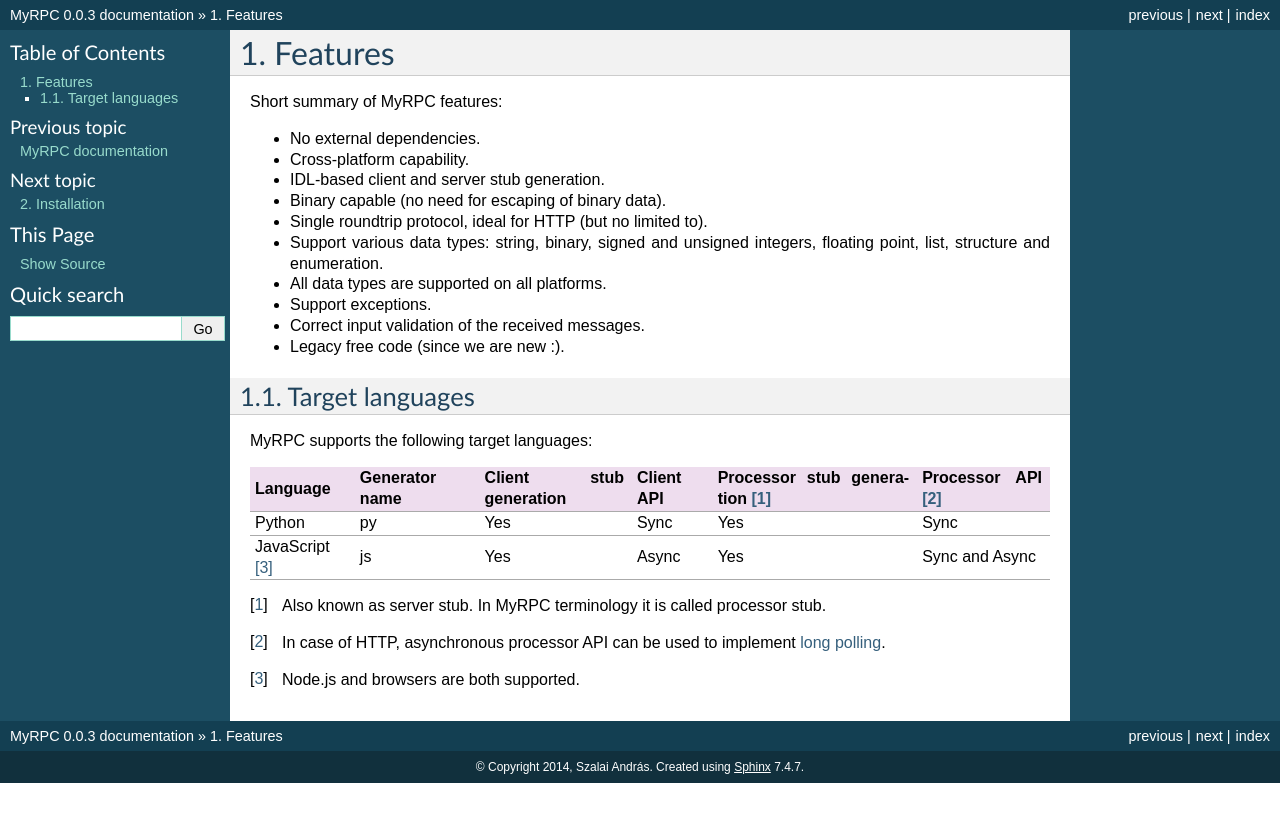
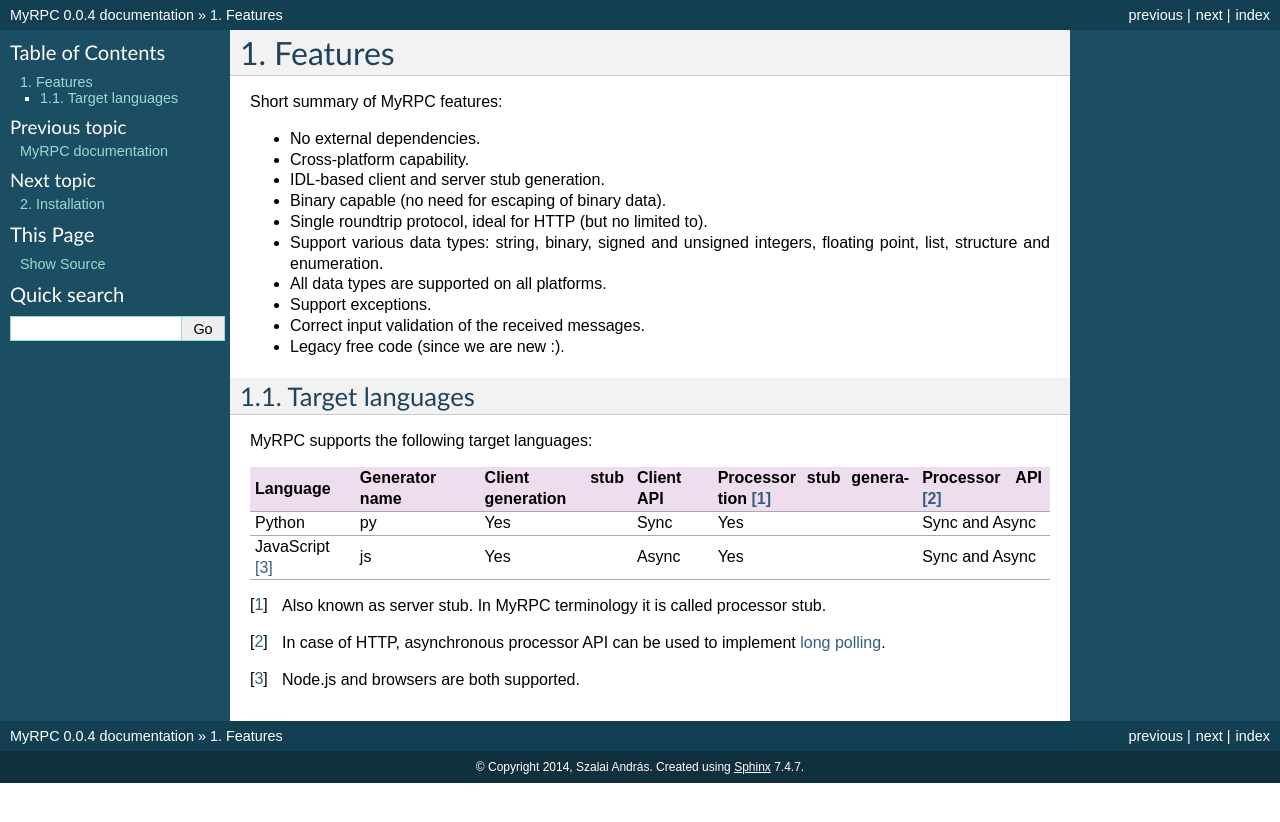
Before and after one commit to Python3pkg/MyRPC, a Sphinx documentation site: the page built from doc/features.rst, in a window 1280 px wide. Shown: the top 822 px of the page. Built offline with Sphinx 7.4.7, drawn with Linux system fonts in a browser that asks for light colours.

Commit message:
Preparation for rel-0.0.4.

```diff
--- a/doc/conf.py
+++ b/doc/conf.py
@@ -54,9 +54,9 @@
 # built documents.
 #
 # The short X.Y version.
-version = '0.0.3'
+version = '0.0.4'
 # The full version, including alpha/beta/rc tags.
-release = '0.0.3'
+release = '0.0.4'
 
 # The language for content autogenerated by Sphinx. Refer to documentation
 # for a list of supported languages.
--- a/doc/features.rst
+++ b/doc/features.rst
@@ -27,7 +27,7 @@
 +-------------------+----------------+------------------------+------------+------------------------------------+----------------------+
 | Language          | Generator name | Client stub generation | Client API | Processor stub generation [#proc]_ | Processor API [#lp]_ |
 +===================+================+========================+============+====================================+======================+
-| Python            | py             | Yes                    | Sync       | Yes                                | Sync                 |
+| Python            | py             | Yes                    | Sync       | Yes                                | Sync and Async       |
 +-------------------+----------------+------------------------+------------+------------------------------------+----------------------+
 | JavaScript [#js]_ | js             | Yes                    | Async      | Yes                                | Sync and Async       |
 +-------------------+----------------+------------------------+------------+------------------------------------+----------------------+
--- a/doc/install.rst
+++ b/doc/install.rst
@@ -18,7 +18,7 @@
 if we have some generated code which are generated with myrpcgen version 1.2.3,
 then a runtime library which has the same version (1.2.3) must be used.
 
-The latest stable release of MyRPC is 0.0.3.
+The latest stable release of MyRPC is 0.0.4.
 
 .. _install-myrpcgen:
 
```
Also changed, not shown: 4 other files.
